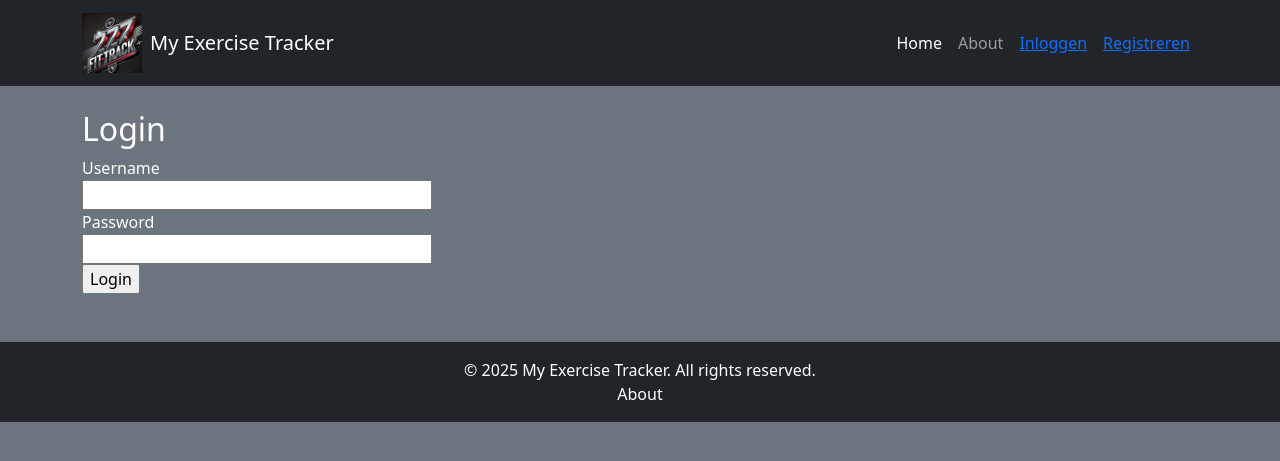
After one commit to elianpullen/webtech, a Flask app: page /login in a window 1280 px wide. The commit adds this page. Shown: the top 461 px of the page. Run offline with Flask 3, Linux system fonts and the light colour scheme.

Commit message:
feat: login, register functionality

```diff
--- /dev/null
+++ b/app/forms.py
@@ -0,0 +1,15 @@
+from flask_wtf import FlaskForm
+from wtforms import StringField, PasswordField, SubmitField
+from wtforms.validators import DataRequired, Length, Email, EqualTo
+from wtforms import ValidationError
+
+class RegistrationForm(FlaskForm):
+    username = StringField('Username', validators=[DataRequired()])
+    password = PasswordField('Password', validators=[DataRequired(), EqualTo('pass_confirm',    message='Passwords Must Match!')])
+    pass_confirm = PasswordField('Confirm password', validators=[DataRequired()])
+    submit = SubmitField('Leg vast!')
+
+class LoginForm(FlaskForm):
+    username = StringField('Username', validators=[DataRequired(), Length(min=4, max=20)])
+    password = PasswordField('Password', validators=[DataRequired()])
+    submit = SubmitField('Login')
--- a/app/routes.py
+++ b/app/routes.py
@@ -1,7 +1,58 @@
-from flask import Blueprint, render_template, request, redirect, url_for
-from .models import db, Exercise, Category, User, Workout
+from flask import Blueprint, render_template, request, redirect, url_for, flash
+# from .models import db, Exercise, Category, User, Workout
+from .models import db, Exercise, Category, User
+from .forms import LoginForm, RegistrationForm
+from werkzeug.security import generate_password_hash
+from flask_login import login_user, login_required, logout_user
 
 main = Blueprint('main', __name__)
+
+@main.route('/login', methods=['GET', 'POST'])
+def login():
+    form = LoginForm()
+
+    if form.validate_on_submit():
+        user = User.query.filter_by(username=form.username.data).first()
+
+        # Check user exists and password is correct
+        if user and user.verify_password(form.password.data):
+            login_user(user)
+            flash('Logged in successfully!', 'success')
+            next_page = request.args.get('next')
+            return redirect(next_page or url_for('main.index'))
+
+        flash('Invalid username or password', 'danger')
+
+    return render_template('login.html', form=form)
+
+@main.route('/register', methods=['GET', 'POST'])
+def register():
+    form = RegistrationForm()
+    if form.validate_on_submit():
+        # Check if user already exists
+        if User.query.filter_by(username=form.username.data).first():
+            flash('Username already taken!', 'error')
+            return redirect(url_for('main.register'))
+
+        # Create new user - let the User class handle password hashing
+        user = User(
+            username=form.username.data,
+            password=form.password.data  # Pass plaintext password
+        )
+
+        db.session.add(user)
+        db.session.commit()
+        flash('Registration successful! Please login.', 'success')
+        return redirect(url_for('main.login'))
+
+    return render_template('register.html', form=form)
+
+@main.route('/logout')
+@login_required
+def logout():
+    logout_user()
+    flash('Je bent nu uitgelogd!')
+    return redirect(url_for('main.index'))
 
 @main.route('/')
 def index():
--- a/app/templates/base.html
+++ b/app/templates/base.html
@@ -12,10 +12,12 @@
     <nav class="navbar navbar-expand-lg navbar-dark bg-dark">
         <div class="container">
             <a class="navbar-brand d-flex align-items-center" href="{{ url_for('main.index') }}">
-                <img src="{{ url_for('static', filename='images/logo.png') }}" alt="Logo" class="me-2" style="height: 60px;">
+                <img src="{{ url_for('static', filename='images/logo.png') }}" alt="Logo" class="me-2"
+                    style="height: 60px;">
                 My Exercise Tracker
             </a>
-            <button class="navbar-toggler" type="button" data-bs-toggle="collapse" data-bs-target="#navbarNav" aria-controls="navbarNav" aria-expanded="false" aria-label="Toggle navigation">
+            <button class="navbar-toggler" type="button" data-bs-toggle="collapse" data-bs-target="#navbarNav"
+                aria-controls="navbarNav" aria-expanded="false" aria-label="Toggle navigation">
                 <span class="navbar-toggler-icon"></span>
             </button>
             <div class="collapse navbar-collapse" id="navbarNav">
@@ -26,6 +28,12 @@
                     <li class="nav-item">
                         <a class="nav-link" href="{{ url_for('main.about') }}">About</a>
                     </li>
+                    {% if current_user.is_authenticated %}
+                    <li class="nav-link"><a href="{{ url_for('main.logout') }}">Uitloggen</a></li>
+                    {% else %}
+                    <li class="nav-link"><a href="{{ url_for('main.login') }}">Inloggen</a></li>
+                    <li class="nav-link"><a href="{{ url_for('main.register') }}">Registreren</a></li>
+                    {% endif %}
                 </ul>
             </div>
         </div>
--- /dev/null
+++ b/app/templates/login.html
@@ -0,0 +1,18 @@
+{% extends "base.html" %}
+{% block content %}
+  <h2>Login</h2>
+  <form method="POST" action="">
+    {{ form.hidden_tag() }}
+    <div>
+      {{ form.username.label }}<br>
+      {{ form.username(size=32) }}
+    </div>
+    <div>
+      {{ form.password.label }}<br>
+      {{ form.password(size=32) }}
+    </div>
+    <div>
+      {{ form.submit() }}
+    </div>
+  </form>
+{% endblock %}
```
Also changed, not shown: app/__init__.py (+11 -0 lines), app/models.py (+20 -6 lines), app/templates/register.html (added, +10 -0 lines), test.py (deleted, +0 -16 lines).
